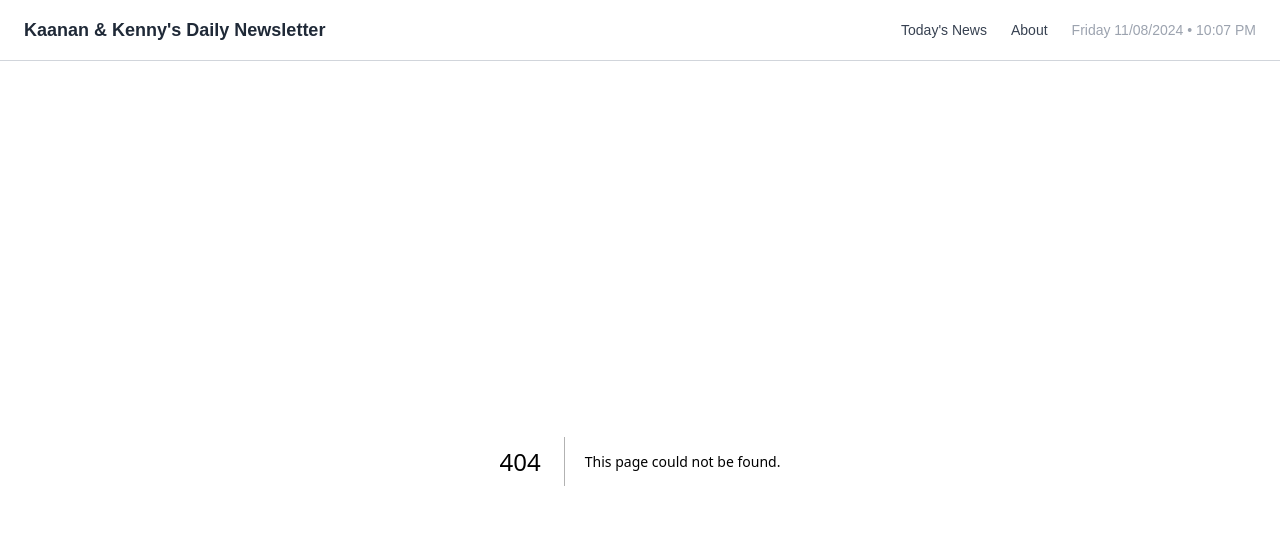
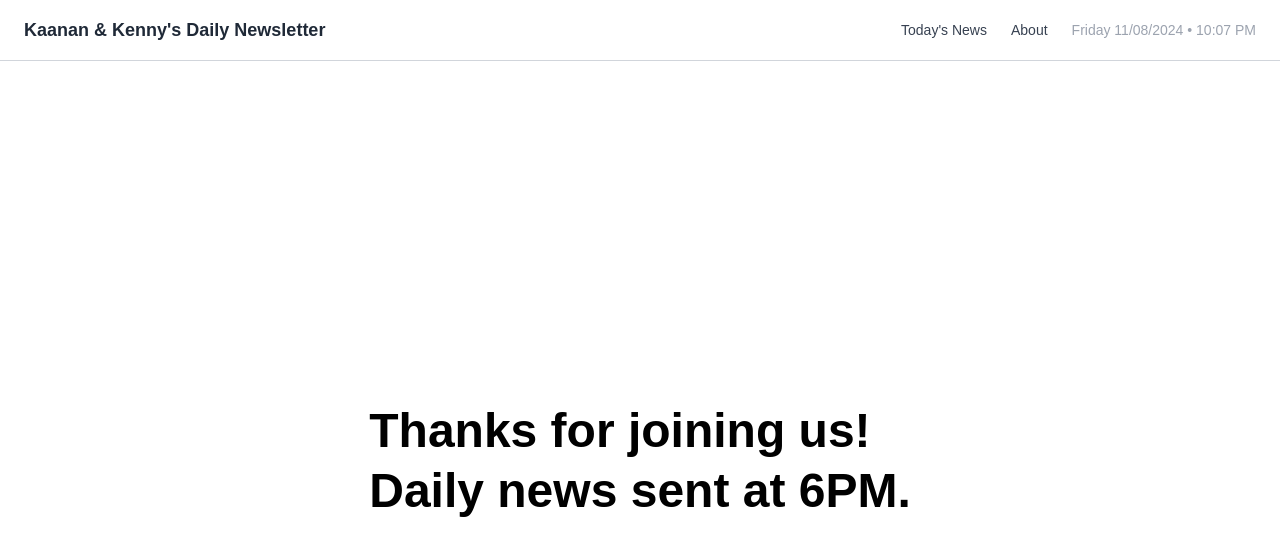
Before and after one commit to kaanan99/News-Summarizer, a Next.js app in the folder news-summarizer/: page /thank-you in a window 1280 px wide. Before the commit this address had no page. Shown: the top 556 px of the page. Built offline with nearby package versions, Linux system fonts and the light colour scheme.

Commit message:
added thank you page

```diff
--- a/news-summarizer/src/app/page.tsx
+++ b/news-summarizer/src/app/page.tsx
@@ -1,11 +1,14 @@
 "use client"
 
+import { useRouter } from "next/navigation";
 import { FormEvent, useState } from "react";
 
 export default function Home() {
   const [email, setEmail] = useState("");
   const [firstName, setFirstName] = useState("");
   const [lastName, setLastName] = useState("");
+
+  const router = useRouter();
 
   const handleSubmit = async (e: FormEvent<HTMLFormElement>) => {
     e.preventDefault(); // Prevent the default form submission
@@ -25,7 +28,11 @@ export default function Home() {
 
       if (response.ok) {
         console.log("added user!")
-        setEmail(""); // Clear the input field
+         // Clear the input field
+        setEmail("");
+        setFirstName("");
+        setLastName("");
+        router.push("/thank-you");
       } else {
         const errorData = await response.json();
         console.log(`Error: ${errorData.message || "Failed to subscribe."}`);
--- /dev/null
+++ b/news-summarizer/src/app/thank-you/page.tsx
@@ -0,0 +1,10 @@
+export default function ThankYou() {
+    return (
+      <div className="flex items-center justify-center min-h-screen p-8">
+        <h1 className="text-black text-5xl font-bold leading-tight">
+          Thanks for joining us! <br />
+          Daily news sent at 6PM.
+        </h1>
+      </div>
+    );
+}
```
